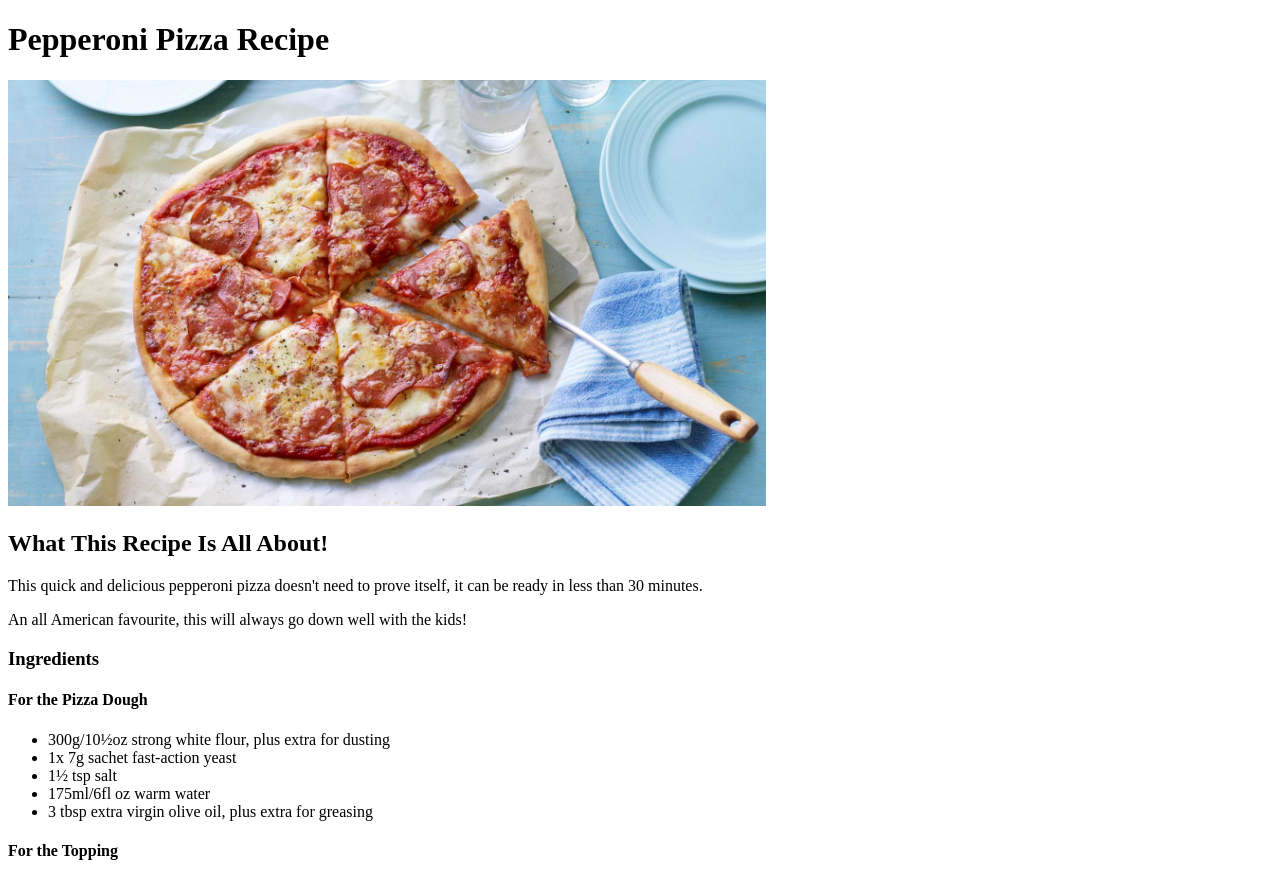
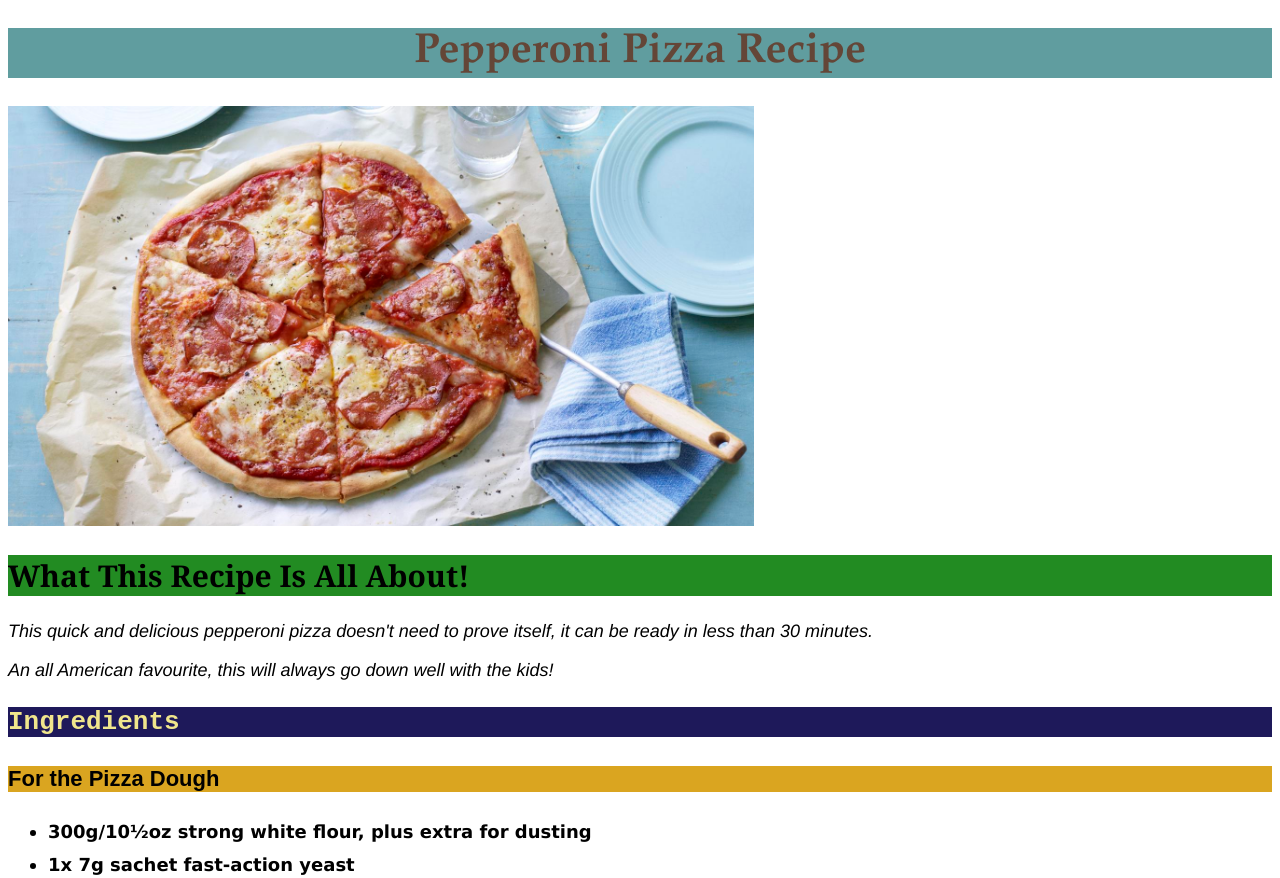
Before and after one commit to Uppal1983/odin-recipes, a plain HTML site: page recipes/pizza.html in a window 1280 px wide. Shown: the top 878 px of the page. Drawn offline with Linux system fonts and the light colour scheme.

Commit message:
Added styles to headings, paragraphs, lists, links

```diff
--- a/styles.css
+++ b/styles.css
@@ -3,11 +3,57 @@
 .wings,
 .biryani  {
     height: auto;
-    width: 60%;
+    width: 59%;
 }
 
 .home {
     color: #ffffff;
-    background-color: red;
+    background-color: rgb(130, 130, 200);
     font-size: 20px;
 }
+
+.page-link {
+    font-size: 24px;
+    font-weight: bold;
+    font-family: 'Courier New', Courier, monospace;
+}
+
+h1 {
+    font-size: 42px;
+    font-family: Garamond, 'Times New Roman', Georgia;
+    text-align: center;
+    background-color: hsl(182, 25%, 50%);
+    color: rgb(100, 70, 55);
+}
+
+h2 {
+    font-size: 30px;
+    font-family: Georgia, 'Times New Roman', Times, serif;
+    background-color: forestgreen;
+}
+
+h3 {
+    font-size: 26px;
+    font-family: 'Courier New', Courier, monospace;
+    background-color: rgb(30, 25, 90);
+    color: khaki;
+}
+
+h4 {
+    font-size: 22px;
+    font-family: Arial, Helvetica, sans-serif;
+    background-color: goldenrod;
+}
+
+p {
+    font-size: 18px;
+    font-family: Helvetica, sans-serif;
+    font-style: oblique;
+}
+
+li {
+    font-size: 18px;
+    font-family: 'Lucida Sans', 'Lucida Sans Regular', 'Lucida Grande', 'Lucida Sans Unicode', Geneva, Verdana, sans-serif;
+    font-weight: bold;
+    margin: 12px 0;
+}
```
Also changed, not shown: index.html (+3 -3 lines).
